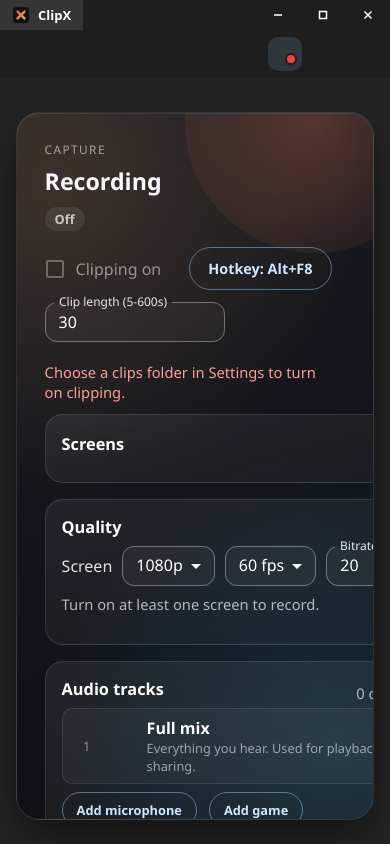
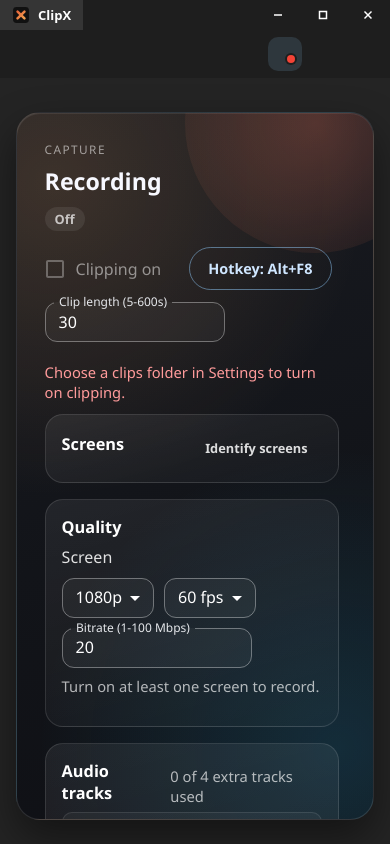
Before and after one commit to IsaiahBideshi/clipx, a React (Vite) app: page /#/recording in a window 390 px wide. Built offline with nearby package versions, Linux system fonts and the light colour scheme; some icons are missing.

Commit message:
fix: wrap the quality row on narrow windows and hide the editor's volume slider when the player is narrow

```diff
--- a/src/components/clipgrid.css
+++ b/src/components/clipgrid.css
@@ -59,11 +59,18 @@
 
 .screen-stage-front {
   position: relative;
-  width: min(100cqw, max(240px, 100cqh * var(--video-ratio)));
+  width: min(100cqw, max(260px, 100cqh * var(--video-ratio)));
   height: 100cqh;
   margin: 0 auto;
   overflow: hidden;
   box-shadow: 0 22px 44px rgba(0, 0, 0, 0.46);
+  container: player / inline-size;
+}
+
+@container player (max-width: 400px) {
+  .screen-stage .video-volume-slider {
+    display: none;
+  }
 }
 
 .screen-stage .video-player-shell {
--- a/src/pages/recording.css
+++ b/src/pages/recording.css
@@ -170,12 +170,15 @@
 }
 
 .quality-row {
-  display: grid;
-  grid-template-columns: 160px auto auto auto;
-  justify-content: start;
+  display: flex;
+  flex-wrap: wrap;
   align-items: center;
   gap: 10px;
   margin: 8px 0;
+}
+
+.quality-row > span {
+  width: 160px;
 }
 
 .audio-track {
@@ -249,8 +252,4 @@
   .recording-hero-controls {
     justify-content: flex-start;
   }
-
-  .quality-row {
-    grid-template-columns: 1fr auto auto auto;
-  }
 }
```
